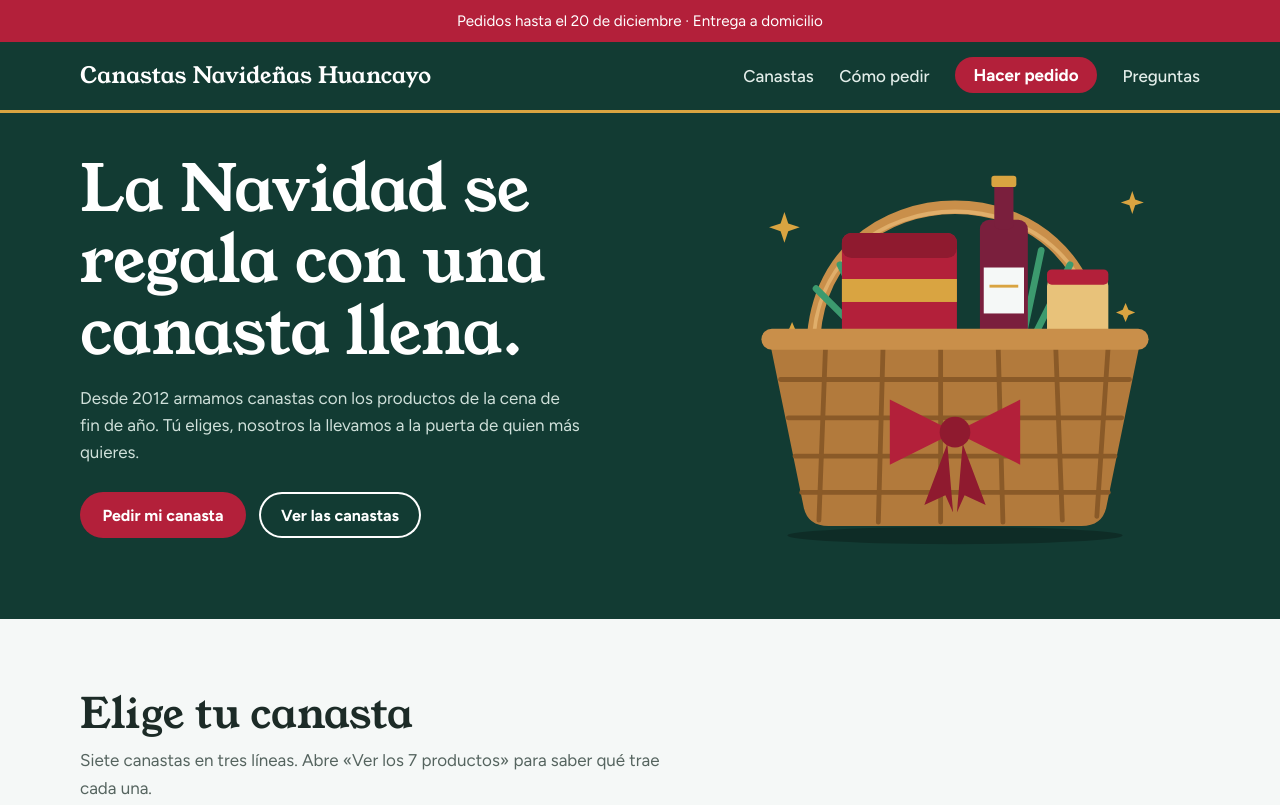
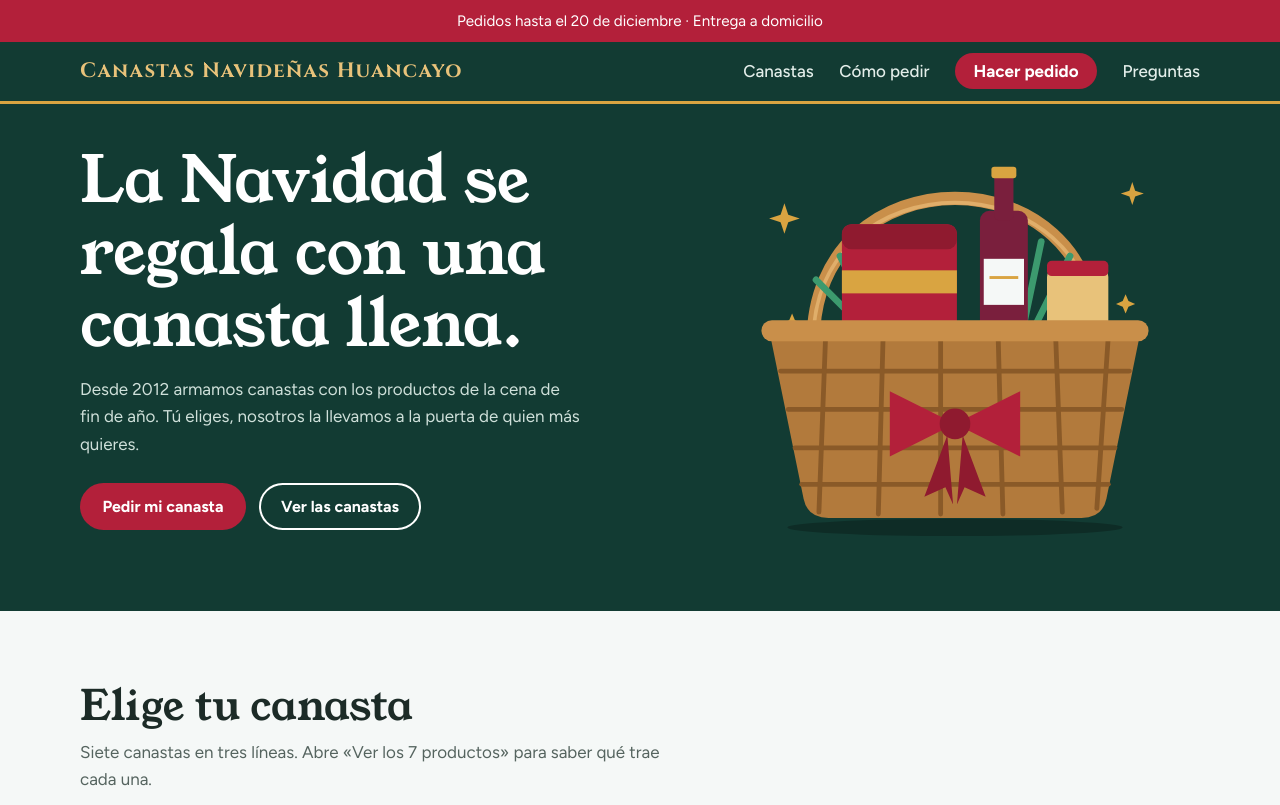
Before and after one commit to Miguelhe20/canastas, a plain HTML site: page index.html in a window 1280 px wide. Shown: the top 805 px of the page. Drawn offline with Linux system fonts and the light colour scheme.

Commit message:
Título de la cabecera con Cinzel dorado

```diff
--- a/index.html
+++ b/index.html
@@ -8,7 +8,7 @@
 <link rel="icon" href="imagenes/logo.webp" type="image/webp">
 <link rel="preconnect" href="https://fonts.googleapis.com">
 <link rel="preconnect" href="https://fonts.gstatic.com" crossorigin>
-<link href="https://fonts.googleapis.com/css2?family=Figtree:wght@400;500;700&family=Young+Serif&display=swap" rel="stylesheet">
+<link href="https://fonts.googleapis.com/css2?family=Cinzel:wght@600;700&family=Figtree:wght@400;500;700&family=Young+Serif&display=swap" rel="stylesheet">
 <style>
 :root{
   --spruce:#123B33; --berry:#B3203A; --berry-d:#8F1A2F; --gold:#D9A441;
@@ -34,7 +34,8 @@ h2{font-size:clamp(1.8rem,4vw,2.6rem);margin-bottom:.6rem}
 .notice{background:var(--berry);color:#fff;text-align:center;font-size:.95rem;padding:.55rem 1rem}
 header{background:var(--spruce);color:#fff;position:sticky;top:0;z-index:20;border-bottom:3px solid var(--gold)}
 .nav{display:flex;align-items:center;justify-content:space-between;padding:1rem 0}
-.brand{font-family:var(--display);font-size:1.4rem;color:#fff;text-decoration:none;letter-spacing:.01em}
+.brand{font-family:"Cinzel","Trajan Pro",Georgia,"Times New Roman",serif;font-weight:700;font-size:1.3rem;color:#E8C27A;text-decoration:none;letter-spacing:.06em;line-height:1.2}
+.brand:hover{color:#F3D590}
 .nav ul{list-style:none;display:flex;align-items:center;gap:1.6rem;padding:0}
 .nav ul a{font-weight:500;color:#E3EEEA;text-decoration:none;padding:.35rem 0;border-bottom:2px solid transparent;transition:color .2s,border-color .2s}
 .nav ul a:hover{color:#fff;border-bottom-color:var(--gold)}
@@ -102,6 +103,7 @@ footer a{color:#fff}
   .steps ol{grid-template-columns:1fr}
   .hero img{width:min(320px,80%);order:-1}
   header{position:static}
+  .brand{font-size:1.1rem}
   .nav{flex-direction:column;align-items:flex-start;gap:.3rem;padding:.8rem 0}
   .nav ul{gap:1.1rem;overflow-x:auto;max-width:100%;white-space:nowrap}
 }
```
